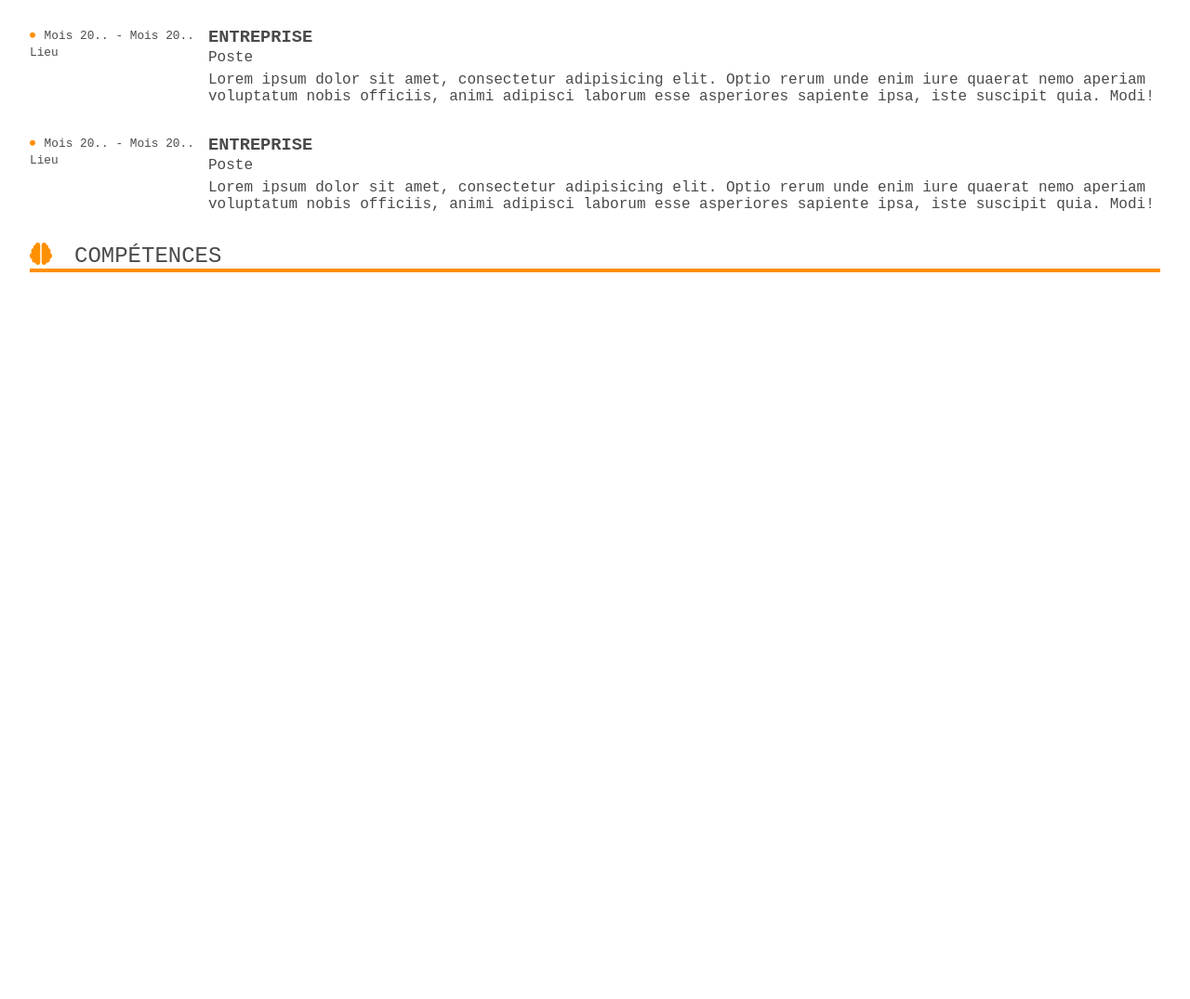
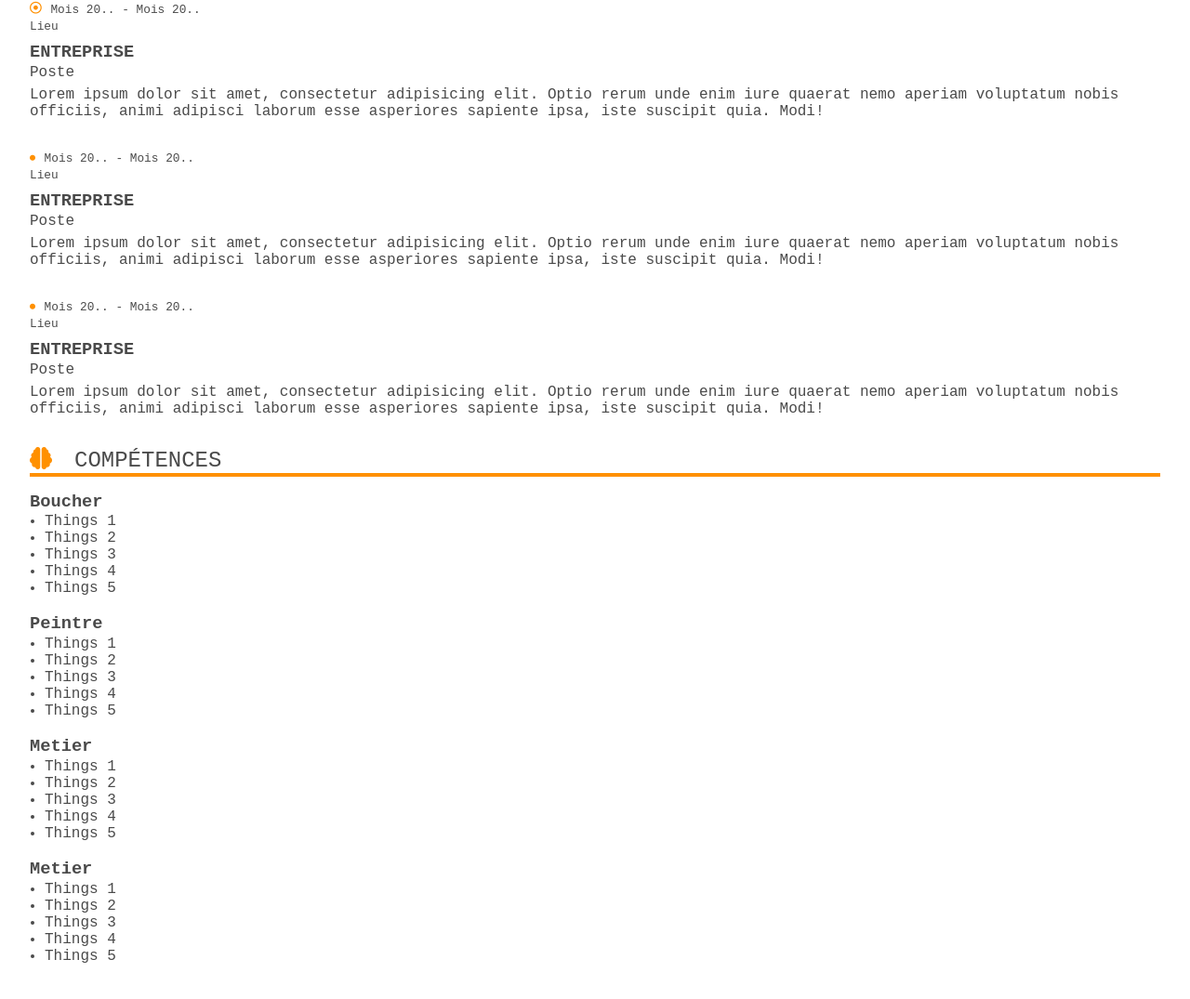
Before and after one commit to Anthony-g-dev/anthony-g-dev.github.io, a plain HTML site: page index.html in a window 1280 px wide. Shown: the part 1483-2558 px from the top of the page at 93% size. Before the commit the page ends 1840 px from the top, so only its background shows below. Drawn offline with Linux system fonts and the light colour scheme.

Commit message:
Skills added

```diff
--- a/css/style.css
+++ b/css/style.css
@@ -1,5 +1,9 @@
 :root{
 	--primary: #ff9000;
+}
+
+header {
+	background-color: #ffffff;
 }
 
 h1 {
@@ -73,6 +77,7 @@ hr {
 }
 
 .formation_date, .experience_date {
+	margin-bottom: 0.5em;
 	min-width: 12em;
 }
 
--- a/index.html
+++ b/index.html
@@ -90,7 +90,7 @@
 			<div id="formation" class="mb-2">
 				<h2><i class="fas fa-graduation-cap mr-1 color-primary"></i>FORMATION</h2>
 				<hr class="bg-primary">
-				<div class="formation_item flex-row mb-2">
+				<div class="formation_item flex-column mb-2">
 					<div class="formation_date">
 						<i class="far fa-dot-circle color-primary"></i>
 						<p>20.. - 20..<br/>Lieu</p>
@@ -101,7 +101,7 @@
 						<p>Lorem ipsum dolor sit amet, consectetur adipisicing elit. Optio rerum unde enim iure quaerat nemo aperiam voluptatum nobis officiis, animi adipisci laborum esse asperiores sapiente ipsa, iste suscipit quia. Modi!</p>
 					</div>
 				</div>
-				<div class="formation_item flex-row mb-2">
+				<div class="formation_item flex-column mb-2">
 					<div class="formation_date">
 						<i class="fas fa-circle color-primary"></i>
 						<p>20.. - 20..<br/>Lieu</p>
@@ -117,7 +117,7 @@
 			<div id="experience" class="mb-2">
 				<h2><i class="fas fa-briefcase mr-1 color-primary"></i>EXPÉRIENCE PROFESSIONELLE</h2>
 				<hr class="bg-primary">
-				<div class="experience_item flex-row mb-2">
+				<div class="experience_item flex-column mb-2">
 					<div class="experience_date">
 						<i class="far fa-dot-circle color-primary"></i>
 						<p>Mois 20.. - Mois 20..<br/>Lieu</p>
@@ -128,7 +128,7 @@
 						<p>Lorem ipsum dolor sit amet, consectetur adipisicing elit. Optio rerum unde enim iure quaerat nemo aperiam voluptatum nobis officiis, animi adipisci laborum esse asperiores sapiente ipsa, iste suscipit quia. Modi!</p>
 					</div>
 				</div>
-				<div class="experience_item flex-row mb-2">
+				<div class="experience_item flex-column mb-2">
 					<div class="experience_date">
 						<i class="fas fa-circle color-primary"></i>
 						<p>Mois 20.. - Mois 20..<br/>Lieu</p>
@@ -139,7 +139,7 @@
 						<p>Lorem ipsum dolor sit amet, consectetur adipisicing elit. Optio rerum unde enim iure quaerat nemo aperiam voluptatum nobis officiis, animi adipisci laborum esse asperiores sapiente ipsa, iste suscipit quia. Modi!</p>
 					</div>
 				</div>
-				<div class="experience_item flex-row mb-2">
+				<div class="experience_item flex-column mb-2">
 					<div class="experience_date">
 						<i class="fas fa-circle color-primary"></i>
 						<p>Mois 20.. - Mois 20..<br/>Lieu</p>
@@ -155,6 +155,45 @@
 			<div id="skills" class="mb-2">
 				<h2><i class="fas fa-brain mr-1 color-primary"></i>COMPÉTENCES</h2>
 				<hr class="bg-primary">
+				<div class="skill_item flex-column mb-2">
+					<div class="info">
+						<h3>Boucher</h3>
+						<ul class="ml-1">
+							<li>Things 1</li>
+							<li>Things 2</li>
+							<li>Things 3</li>
+							<li>Things 4</li>
+							<li>Things 5</li>
+						</ul>
+						<br/>
+						<h3>Peintre</h3>
+						<ul class="ml-1">
+							<li>Things 1</li>
+							<li>Things 2</li>
+							<li>Things 3</li>
+							<li>Things 4</li>
+							<li>Things 5</li>
+						</ul>
+						<br/>
+						<h3>Metier</h3>
+						<ul class="ml-1">
+							<li>Things 1</li>
+							<li>Things 2</li>
+							<li>Things 3</li>
+							<li>Things 4</li>
+							<li>Things 5</li>
+						</ul>
+						<br/>
+						<h3>Metier</h3>
+						<ul class="ml-1">
+							<li>Things 1</li>
+							<li>Things 2</li>
+							<li>Things 3</li>
+							<li>Things 4</li>
+							<li>Things 5</li>
+						</ul>
+					</div>
+				</div>
 			</div>
 		</section>
 	</body>
```
